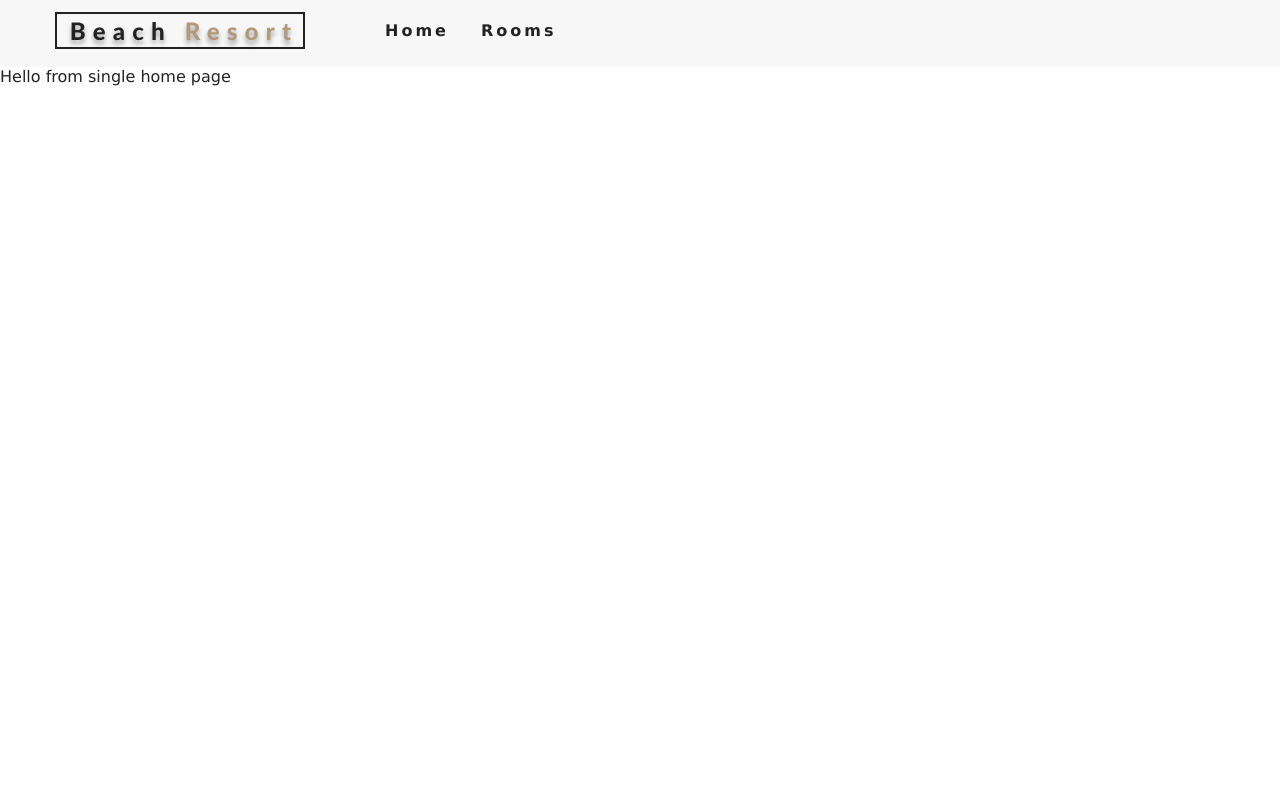
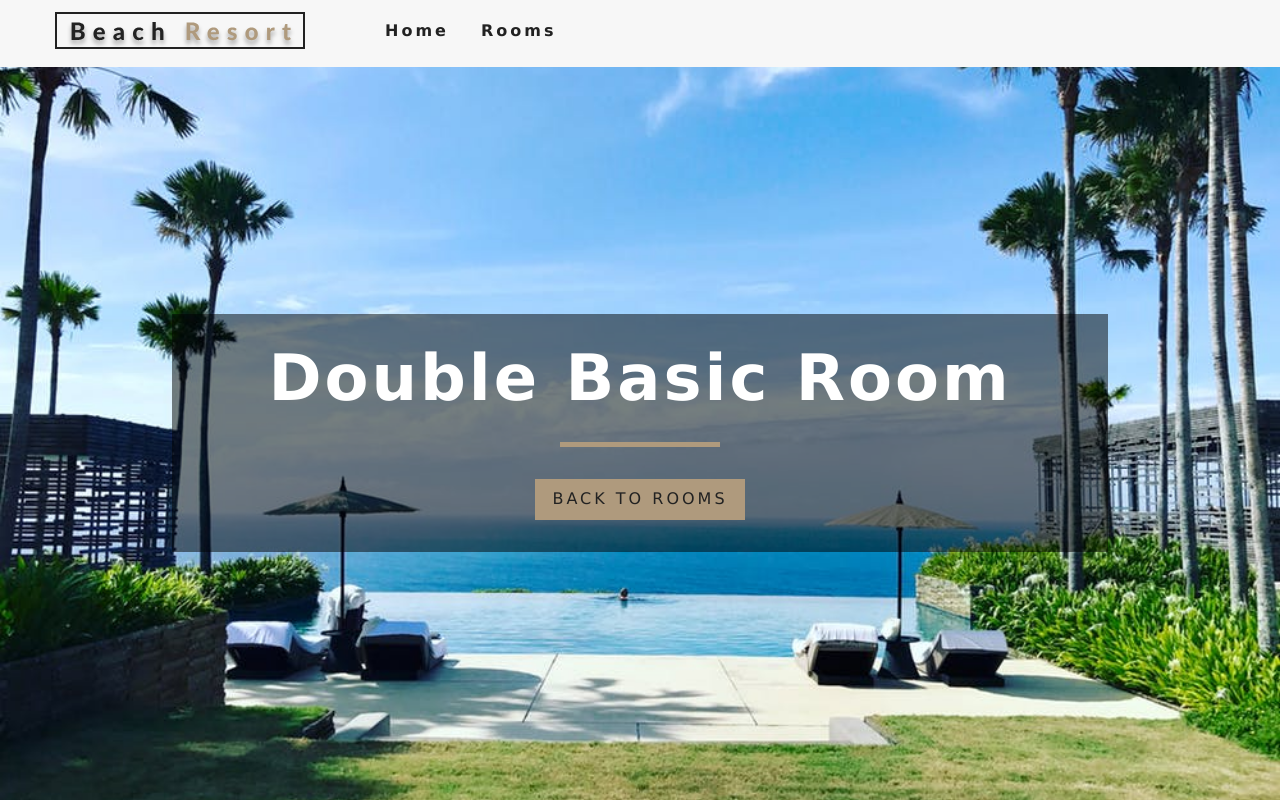
Before and after one commit to stharuma/resortReactApp, a React (Create React App) app: page /rooms/double-basic in a window 1280 px wide. Built offline with nearby package versions, Linux system fonts and the light colour scheme.

Commit message:
updated singleRoom component

```diff
--- a/src/Context.js
+++ b/src/Context.js
@@ -35,9 +35,15 @@
     return tempItems;
   }
 
+  getRoom = slug => {
+    let tempRooms = [...this.state.rooms];
+    const room = tempRooms.find(room => room.slug === slug);
+    return room;
+  };
+
   render() {
     return (
-      <RoomContext.Provider value={{ ...this.state }}>
+      <RoomContext.Provider value={{ ...this.state, getRoom:this.getRoom }}>
         {this.props.children}
       </RoomContext.Provider>
     );
--- a/src/pages/SingleRoom.js
+++ b/src/pages/SingleRoom.js
@@ -1,7 +1,45 @@
-import React, { Component } from 'react'
+import React, { Component } from "react";
+import defaultBcg from "../images/room-1.jpeg";
+import Hero from "../components/Hero";
+import Banner from "../components/Banner";
+import { Link } from "react-router-dom";
+import { RoomContext } from "../Context";
 
 export default class SingleRoom extends Component {
-    render() {
-        return <div>Hello from single home page</div>
+  constructor(props) {
+    super(props);
+   // console.log("props",this.props);
+    this.state ={
+      slug:this.props.match.params.slug,
+      defaultBcg
     }
+  }
+ static contextType = RoomContext;
+  //componentDidMount() {}
+
+  render() {
+    const {getRoom} = this.context;
+    const room =getRoom(this.state.slug);
+    //console.log(room);
+    if(!room){
+      return <div className="error">
+      <h4>no such room could not found....</h4>
+      <Link to='/rooms' className="btn-primary">
+      back to rooms
+      </Link>
+      </div>
+    }
+    const {name, description, capacity, size, price, extras, brakfast,pets, images}= room;
+
+    return(
+      <Hero className="roomsHero">
+      <Banner title={`${name} room`}>
+      <Link to='/rooms' className="btn-primary">
+      back to rooms
+      </Link>
+      </Banner>
+
+      </Hero>
+      );
+   }
 }
```
